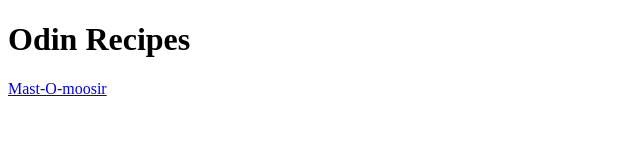
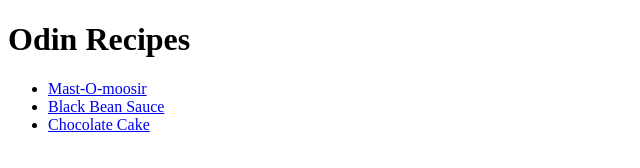
Before and after one commit to Hambonzo/odin-recipes, a plain HTML site: page index.html in a window 1280 px wide. Shown: the whole page, without its empty margins (0-640 px from the left). Drawn offline with Linux system fonts and the light colour scheme.

Commit message:
Links restructured and added
Added links for chocolate cake and black bean sauce and put all 3 links in an unordered list

```diff
--- a/index.html
+++ b/index.html
@@ -6,6 +6,11 @@
     </head>
     <body>
         <h1>Odin Recipes</h1>
-        <a href="recipes/mast-O-musir.html">Mast-O-moosir</a>
+        <ul>
+            <li><a href="recipes/mast-O-musir.html">Mast-O-moosir</a></li>
+            <li><a href="recipes/black-beans-sauce.html">Black Bean Sauce</a></li>
+            <li><a href ="recipes/chocolate-cake.html">Chocolate Cake</a></li>
+        </ul>
+
     </body>
 </html>
```
